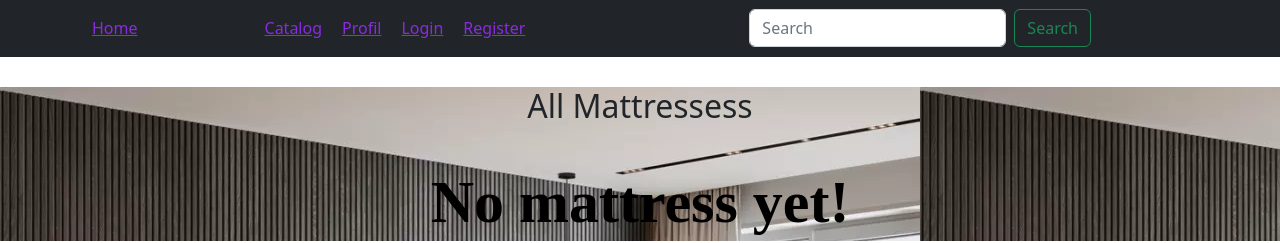
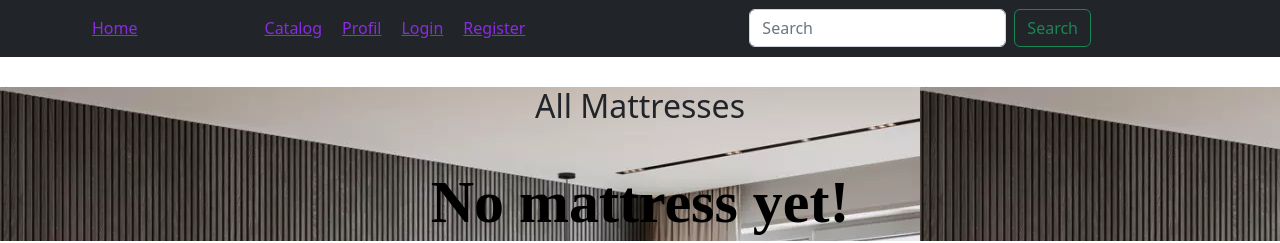
Before and after one commit to Dpetrov88/React-project-mattress, a React (Create React App) app: page /catalog in a window 1280 px wide. Shown: the top 243 px of the page. Built offline with nearby package versions, Linux system fonts and the light colour scheme; no server answers.

Commit message:
Update Catalog.js

```diff
--- a/src/components/Catalog/Catalog.js
+++ b/src/components/Catalog/Catalog.js
@@ -7,7 +7,7 @@ export const Catalog = () => {
     return (
 
 <section  id='catalog'>
-           <h2>All Mattressess</h2>
+           <h2>All Mattresses</h2>
 
            {mattress.map(x =>
                 < CatalogItem key={x._id} {...x} />
```
